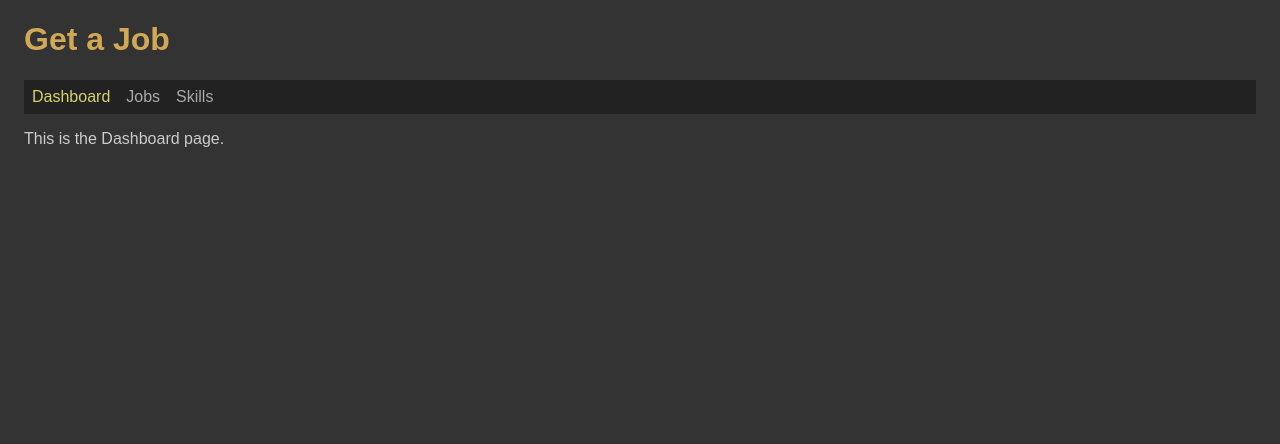
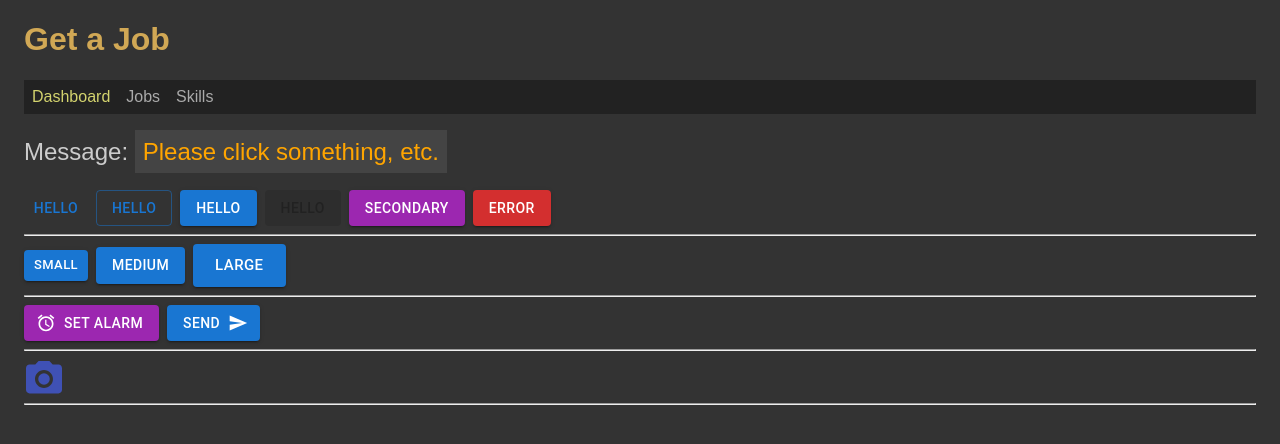
Before and after one commit to edwardtanguay/et-001-zustand-job-site, a React (Vite) app: page /dashboard in a window 1280 px wide. Shown: the top 444 px of the page. Built offline with nearby package versions, Linux system fonts and the light colour scheme.

Commit message:
buttons in

```diff
--- a/src/App.scss
+++ b/src/App.scss
@@ -21,5 +21,25 @@ body {
 		a.active {
 			color: rgb(211, 211, 110);
 		}
+
+	}
+
+	.pageDashboard {
+		.message {
+			font-size: 1.5rem;
+			span {
+				background-color: #444;
+				color: orange;
+				padding: .5rem;
+			}
+		}
+		button {
+			margin-right: .5rem;
+		}
+
+		.photoCamera {
+			transform: scale(1.8);
+			margin: .5rem .5rem 0 .5rem;
+		}
 	}
 }
--- a/src/components/PageDashboard.tsx
+++ b/src/components/PageDashboard.tsx
@@ -1,7 +1,32 @@
+import { useState } from 'react';
+import Button from '@mui/material/Button';
+import { AccessAlarm, PhotoCamera, Send } from '@material-ui/icons';
+
 export const PageDashboard = () => {
+	const [message, setMessage] = useState('Please click something, etc.');
+
+	const handleButtonClick = (text: string) => {
+		setMessage(text);
+	}
 	return (
-		<>
-			<p>This is the Dashboard page.</p>
-		</>
+		<div className="pageDashboard">
+			<p className="message">Message: <span>{message}</span></p>
+			<Button variant="text" onClick={() => handleButtonClick('text button')}>Hello</Button>
+			<Button variant="outlined" onClick={() => handleButtonClick('outlined button')}>Hello</Button>
+			<Button variant="contained" onClick={() => handleButtonClick('contained button')}>Hello</Button>
+			<Button variant="contained" disabled onClick={() => handleButtonClick('disabled contained button')}>Hello</Button>
+			<Button variant="contained" color="secondary" onClick={() => handleButtonClick('secondary color button')}>Secondary</Button>
+			<Button variant="contained" color="error" onClick={() => handleButtonClick('error color button')}>Error</Button>
+			<hr/>
+			<Button variant="contained" size="small" onClick={() => handleButtonClick('disabled contained button')}>small</Button>
+			<Button variant="contained" size="medium" onClick={() => handleButtonClick('disabled contained button')}>medium</Button>
+			<Button variant="contained" size="large" onClick={() => handleButtonClick('disabled contained button')}>large</Button>
+			<hr/>
+			<Button variant="contained" color="secondary" startIcon={<AccessAlarm/>} onClick={() => handleButtonClick('secondary color button')}>Set Alarm</Button>
+			<Button variant="contained" color="primary" endIcon={<Send/>} onClick={() => handleButtonClick('secondary color button')}>Send</Button>
+			<hr/>
+			<PhotoCamera color="primary" className="photoCamera"/>
+			<hr/>
+		</div>
 	);
 };
```
Also changed, not shown: package.json (+6 -1 lines), 1 other file (tests, documents, lock files or other folders).
